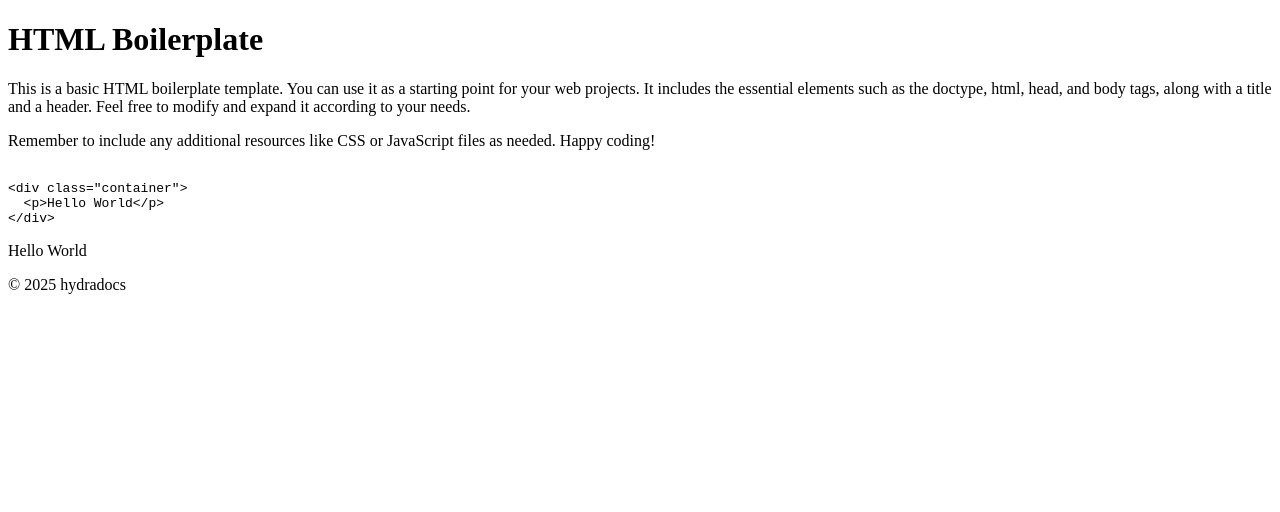
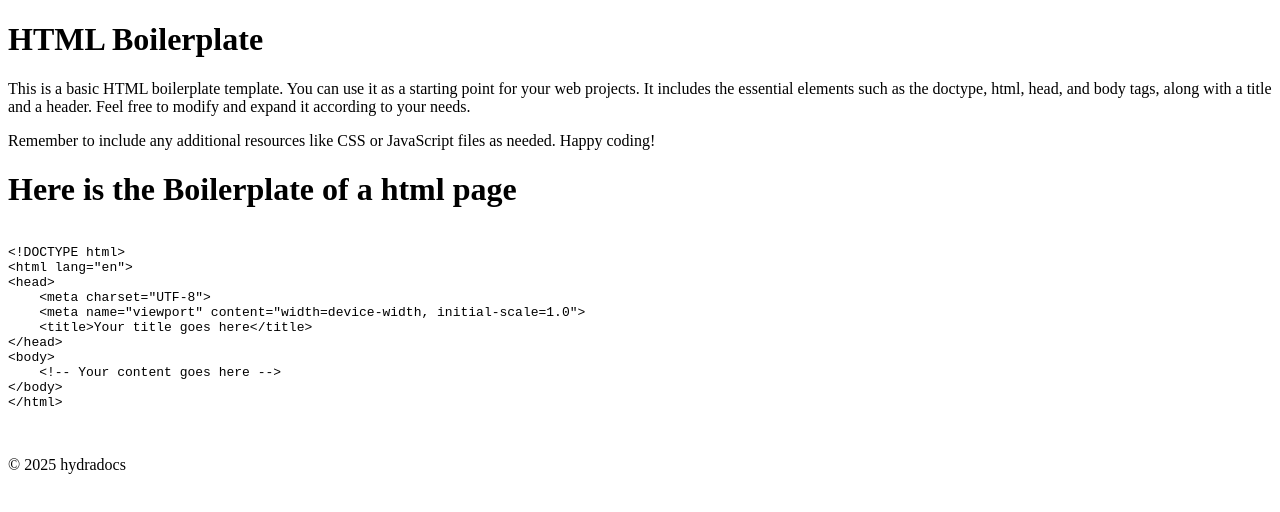
Before and after one commit to hydradocs/HTML-full-course, a plain HTML site: page Basic HTML/boilerplate.html in a window 1280 px wide. Drawn offline with Linux system fonts and the light colour scheme.

Commit message:
Update HTML boilerplate example and structure
Replaced the previous container example with a full HTML5 boilerplate code snippet and added a heading for clarity. This provides a more comprehensive starting point for users looking for a basic HTML template.

```diff
--- a/Basic HTML/boilerplate.html
+++ b/Basic HTML/boilerplate.html
@@ -14,13 +14,26 @@
     <p>
         Remember to include any additional resources like CSS or JavaScript files as needed. Happy coding!</p>
 
-        <pre><code>
-&lt;div class="container"&gt;
-  &lt;p&gt;Hello World&lt;/p&gt;
-&lt;/div&gt;
-</code></pre>
-    <div class="container">
-        <p>Hello World</p>
+
+
+    <h1>Here is the Boilerplate of a html page</h1>
+
+   <pre>
+<code>
+&lt;!DOCTYPE html&gt;
+&lt;html lang="en"&gt;
+&lt;head&gt;
+    &lt;meta charset="UTF-8"&gt;
+    &lt;meta name="viewport" content="width=device-width, initial-scale=1.0"&gt;
+    &lt;title&gt;Your title goes here&lt;/title&gt;
+&lt;/head&gt;
+&lt;body&gt;
+    &lt;!-- Your content goes here --&gt;
+&lt;/body&gt;
+&lt;/html&gt;
+</code>
+   </pre>
+
     <footer>
         <p>&copy; 2025 hydradocs</p>
     </footer>
```
